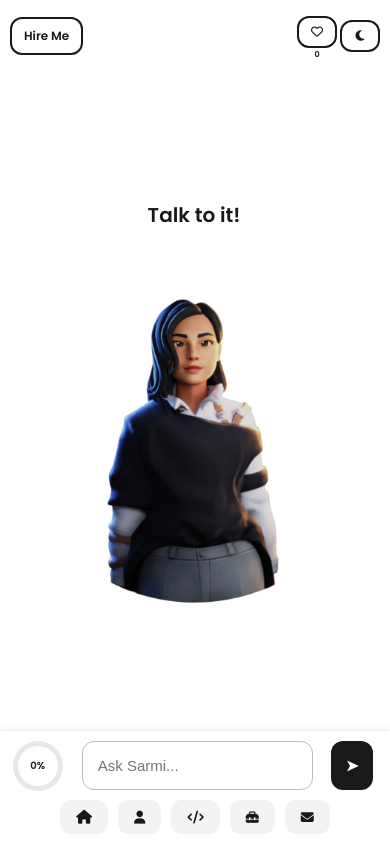
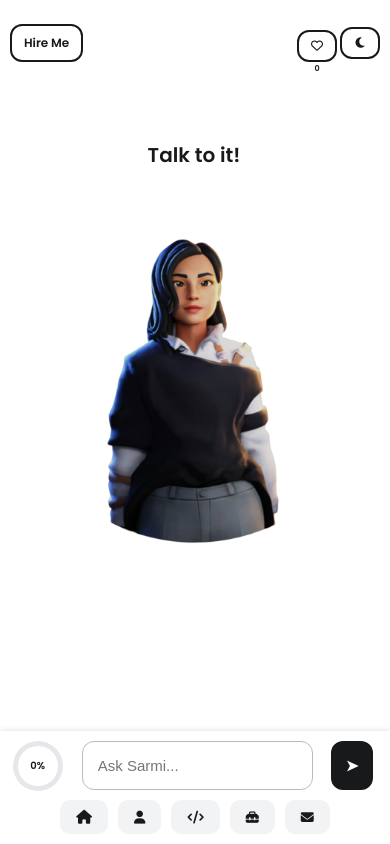
Before and after one commit to sarmi2325/Sarmitha_AI_Portfolio, a Flask app: page / in a window 390 px wide. Run offline with Flask 3, Linux system fonts and the light colour scheme; data that the repository does not hold is empty.

Commit message:
Update style.css

```diff
--- a/static/style.css
+++ b/static/style.css
@@ -162,7 +162,7 @@ html, body {
     display: flex;
     flex-direction: column;
     align-items: center;
-    margin-top: 80px; /* Increased to account for fixed top buttons */
+    margin-top: 60px; /* Moved image up by reducing margin */
     padding-top: 20px; /* Extra padding for safety */
   }
   .typewriter-container {
@@ -468,7 +468,7 @@ html, body {
     flex-direction: column;
     align-items: center;
     gap: 2px;
-    margin-top: 16px;
+    margin-top: 24px; /* Moved like button down */
   }
 
   .like-count {
@@ -788,12 +788,12 @@ html, body {
       width:100%
     }
     #intro {
-      margin-top: 110px; /* Extra space for very small devices */
+      margin-top: 80px; /* Moved typing and photo up for very small devices */
       padding-top: 10px;
     }
 
     .typewriter-container {
-      margin-top: 90px;
+      margin-top: 60px; /* Moved typing up */
     }
 
     .modal-content {
@@ -892,7 +892,7 @@ html, body {
     }
 
     #intro {
-      margin-top: 100px; /* More space for smaller screens */
+      margin-top: 70px; /* Moved typing and photo up for extra small devices */
       padding-top: 10px;
     }
 
@@ -933,7 +933,7 @@ html, body {
 
     .like-container {
       gap: 1px;
-      margin-top: 6px;
+      margin-top: 20px; /* Moved like button down in responsive */
     }
 
     .like-count {
@@ -1026,7 +1026,7 @@ html, body {
     }
 
     #intro {
-      margin-top: 90px; /* Proper spacing for small devices */
+      margin-top: 65px; /* Moved typing and photo up for small devices */
       padding-top: 15px;
     }
 
@@ -1082,12 +1082,12 @@ html, body {
     }
 
     #intro {
-      margin-top: 85px; /* Proper spacing for medium devices */
+      margin-top: 65px; /* Moved typing and photo up for medium devices */
       padding-top: 15px;
     }
 
     .typewriter-container {
-      margin-top: 80px;
+      margin-top: 60px; /* Moved typing up */
     }
 
     .typewriter-text {
```
